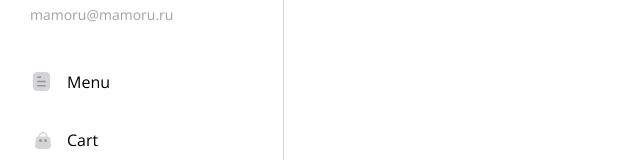
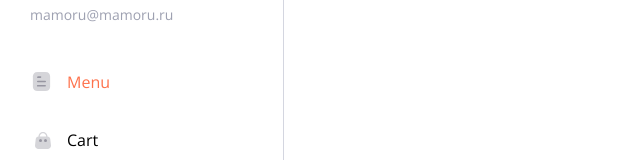
Before and after one commit to CloudMamoru/food_delivery--pet--, a React (Vite) app: page / in a window 1280 px wide. Shown: the part 167-327 px from the top of the page, without its empty margins (0-640 px from the left). Built offline with nearby package versions, Linux system fonts and the light colour scheme.

Commit message:
Sidebar v1.1

```diff
--- a/src/layout/Sidebar/Sidebar.module.css
+++ b/src/layout/Sidebar/Sidebar.module.css
@@ -27,6 +27,14 @@
   color: var(--text-color);
 }
 
+.activeLink {
+  color: var(--primary-color);
+}
+
+.link:hover {
+  color: var(--primary-color);
+}
+
 .avatar {
   margin-bottom: 20px;
 }
--- a/src/layout/Sidebar/Sidebar.tsx
+++ b/src/layout/Sidebar/Sidebar.tsx
@@ -1,6 +1,7 @@
-import { Link } from 'react-router-dom';
+import { NavLink } from 'react-router-dom';
 import styles from './Sidebar.module.css';
 import { Button } from '../../components/Button/Button';
+import cn from 'classnames';
 
 export const Sidebar = () => {
 	return (
@@ -17,14 +18,18 @@ export const Sidebar = () => {
 			</div>
 
 			<div className={styles.menu}>
-				<Link to='/' className={styles.link}>
+				<NavLink to='/' className={({isActive}) => cn(styles.link, {
+					[styles.activeLink]: isActive
+				})}>
 					<img src="/menu-icon.svg" alt="menu" />
           Menu
-				</Link>
-				<Link to='/cart' className={styles.link}>
+				</NavLink>
+				<NavLink to='/cart' className={({isActive}) => cn(styles.link, {
+					[styles.activeLink]: isActive
+				})}>
 					<img src="cart-icon.svg" alt="cart" />
           Cart
-				</Link>
+				</NavLink>
 			</div>
 
 			<Button appearance='small' className={styles.exit}>
```
